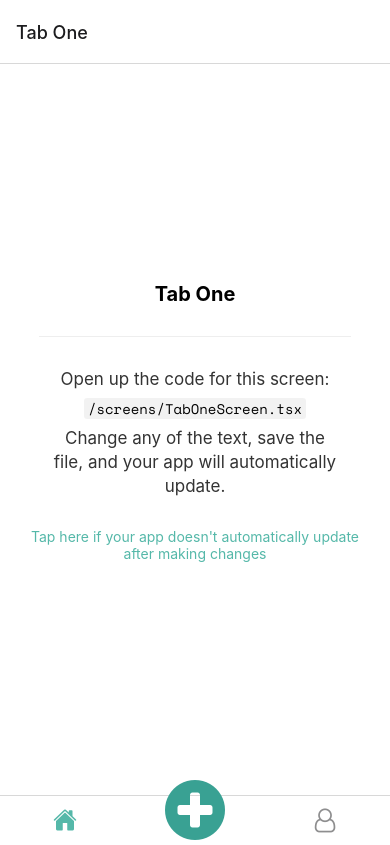
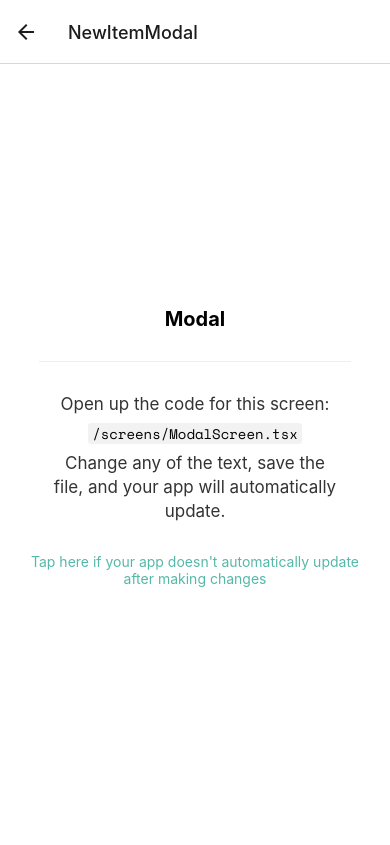
Before and after one commit to justbediego/takeaway, a React Native app in the folder app/: screen /NewItemModal in a window 390 px wide. Built offline with nearby package versions, Linux system fonts and the light colour scheme; what expo-linking would draw is missing.

Commit message:
new item page is now modal

```diff
--- a/app/navigation/index.js
+++ b/app/navigation/index.js
@@ -7,14 +7,13 @@ import {Pressable, StyleSheet} from 'react-native';
 
 import Colors from '../constants/Colors';
 import useColorScheme from '../hooks/useColorScheme';
-import ModalScreen from '../screens/ModalScreen';
+import ModalScreen from '../screens/NewItemScreen';
 import NotFoundScreen from '../screens/NotFoundScreen';
 import TabOneScreen from '../screens/TabOneScreen';
 import TabProfileScreen from '../screens/TabProfileScreen';
 import LinkingConfiguration from './LinkingConfiguration';
 import {useTranslation} from "react-i18next";
-import TabMarkedScreen from "../screens/TabMarkedScreen";
-import TabNewScreen from "../screens/TabNewScreen";
+import NewItemScreen from "../screens/NewItemScreen";
 
 export default function Navigation({colorScheme}) {
     return (
@@ -34,7 +33,7 @@ function RootNavigator() {
             <Stack.Screen name="Root" component={BottomTabNavigator} options={{headerShown: false}}/>
             <Stack.Screen name="NotFound" component={NotFoundScreen} options={{title: 'Oops!'}}/>
             <Stack.Group screenOptions={{presentation: 'modal'}}>
-                <Stack.Screen name="Modal" component={ModalScreen}/>
+                <Stack.Screen name="NewItemModal" component={NewItemScreen}/>
             </Stack.Group>
         </Stack.Navigator>
     );
@@ -45,6 +44,7 @@ const BottomTab = createBottomTabNavigator();
 function BottomTabNavigator() {
     const colorScheme = useColorScheme();
     const {t} = useTranslation();
+    const emptyComponent = () => null
 
     return (
         <BottomTab.Navigator
@@ -65,7 +65,7 @@ function BottomTabNavigator() {
             />
             <BottomTab.Screen
                 name="TabNew"
-                component={TabNewScreen}
+                component={emptyComponent}
                 options={{
                     title: t('tabNewTitle'),
                     tabBarShowLabel: false,
@@ -73,6 +73,12 @@ function BottomTabNavigator() {
                         <FontAwesome style={styles.tabNewBtn}
                                      color={Colors[colorScheme].newIcon} name="plus-circle"/>,
                 }}
+                listeners={({navigation}) => ({
+                    tabPress: (e) => {
+                        e.preventDefault();
+                        navigation.navigate('NewItemModal');
+                    }
+                })}
             />
             <BottomTab.Screen
                 name="TabProfile"
--- a/app/screens/ModalScreen.js
+++ b/app/screens/NewItemScreen.js
@@ -5,7 +5,7 @@ import EditScreenInfo from '../components/EditScreenInfo';
 import {Text, View} from '../components/Themed';
 import React from "react";
 
-export default function ModalScreen() {
+export default function NewItemScreen() {
     return (
         <View style={styles.container}>
             <Text style={styles.title}>Modal</Text>
--- a/app/screens/TabNewScreen.js
+++ /dev/null
@@ -1,20 +0,0 @@
-import {StyleSheet} from 'react-native';
-
-import {Text, View} from '../components/Themed';
-import React from "react";
-
-export default function TabNewScreen() {
-    return (
-        <View style={styles.container}>
-            <Text>New</Text>
-        </View>
-    );
-}
-
-const styles = StyleSheet.create({
-    container: {
-        flex: 1,
-        alignItems: 'center',
-        justifyContent: 'center',
-    },
-});
```
